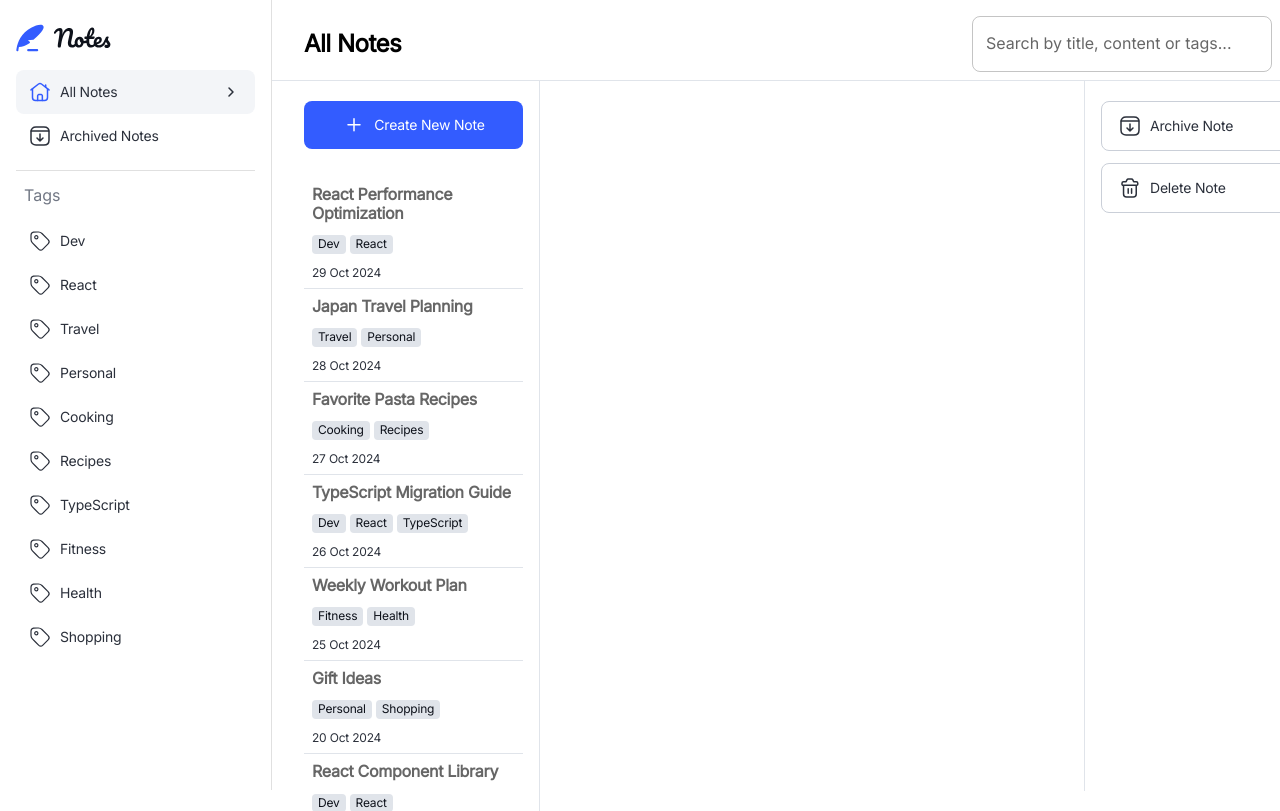
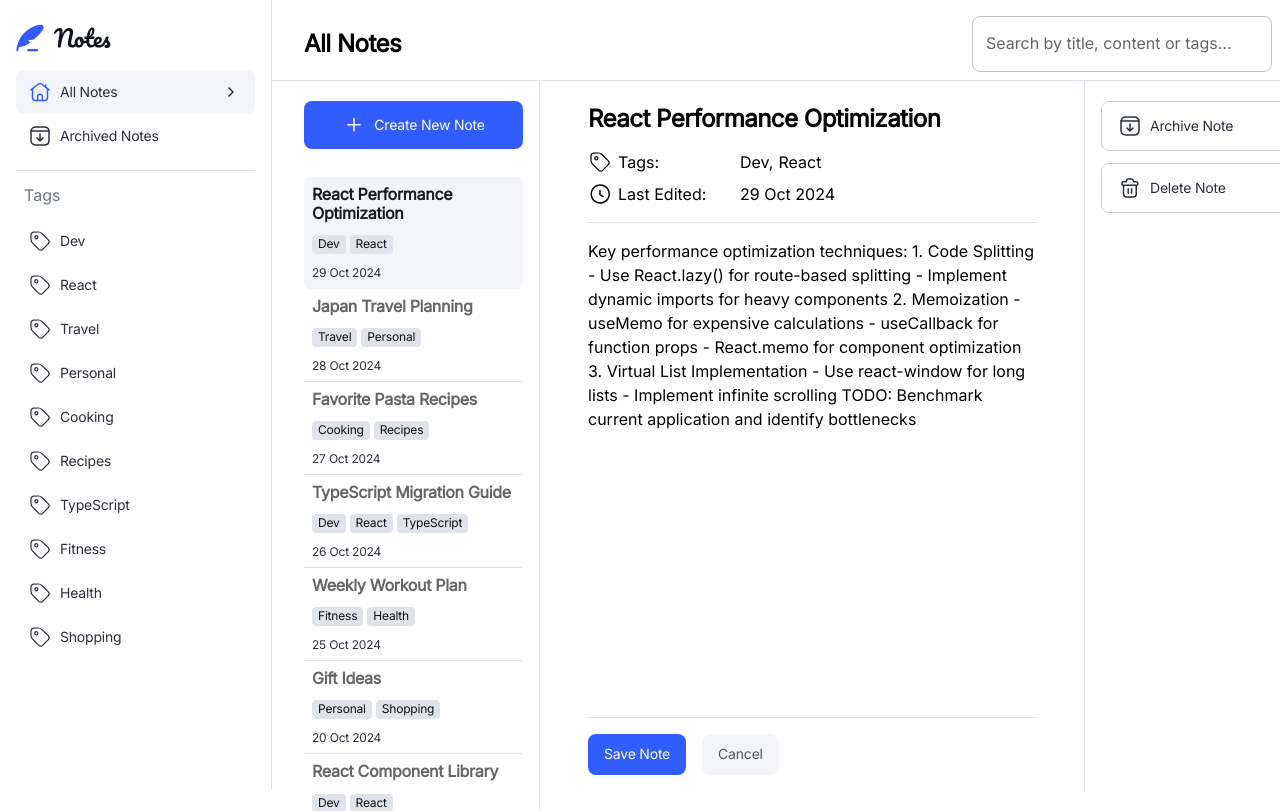
Before and after one commit to Anastasiya2310/NotesTaking, a React (Create React App) app: page / in a window 1280 px wide. Shown: the top 811 px of the page. Built offline with nearby package versions, Linux system fonts and the light colour scheme.

Commit message:
add default value for tab context

```diff
--- a/public/data.json
+++ b/public/data.json
@@ -1,6 +1,7 @@
 {
     "notes": [
         {
+            "id": 1,
             "title": "React Performance Optimization",
             "tags": ["Dev", "React"],
             "content": "Key performance optimization techniques:\n\n1. Code Splitting\n- Use React.lazy() for route-based splitting\n- Implement dynamic imports for heavy components\n\n2. Memoization\n- useMemo for expensive calculations\n- useCallback for function props\n- React.memo for component optimization\n\n3. Virtual List Implementation\n- Use react-window for long lists\n- Implement infinite scrolling\n\nTODO: Benchmark current application and identify bottlenecks",
@@ -8,6 +9,7 @@
             "isArchived": false
         },
         {
+            "id": 2,
             "title": "Japan Travel Planning",
             "tags": ["Travel", "Personal"],
             "content": "Japan Trip Planning - Spring 2025\n\nItinerary Draft:\nWeek 1: Tokyo\n- Shibuya and Harajuku\n- TeamLab Digital Art Museum\n- Day trip to Mount Fuji\n\nWeek 2: Kyoto & Osaka\n- Traditional temples\n- Cherry blossom viewing\n- Food tour in Osaka\n\nBudget: $3000\nAccommodation: Mix of hotels and traditional ryokans\nJR Pass: 14 days\n\nTODO: Book flights 6 months in advance",
@@ -15,6 +17,7 @@
             "isArchived": false
         },
         {
+            "id": 3,
             "title": "Favorite Pasta Recipes",
             "tags": ["Cooking", "Recipes"],
             "content": "Classic Italian Recipes:\n\n1. Carbonara\n- Eggs, pecorino, guanciale\n- No cream ever!\n- Save pasta water\n\n2. Cacio e Pepe\n- Pecorino Romano\n- Fresh black pepper\n- Technique is crucial\n\n3. Arrabbiata\n- San Marzano tomatoes\n- Fresh garlic\n- Red pepper flakes\n\nNote: Always use high-quality ingredients",
@@ -22,6 +25,7 @@
             "isArchived": false
         },
         {
+            "id": 4,
             "title": "TypeScript Migration Guide",
             "tags": ["Dev", "React", "TypeScript"],
             "content": "Project migration steps:\n\n1. Initial Setup\n- Install TypeScript dependencies\n- Configure tsconfig.json\n- Set up build pipeline\n\n2. Migration Strategy\n- Start with newer modules\n- Add type definitions gradually\n- Use 'any' temporarily for complex cases\n\n3. Testing Approach\n- Update test configuration\n- Add type testing\n- Validate build process\n\nDeadline: End of Q4 2024",
@@ -29,6 +33,7 @@
             "isArchived": true
         },
         {
+            "id": 5,
             "title": "Weekly Workout Plan",
             "tags": ["Fitness", "Health"],
             "content": "Monday: Upper Body\n- Bench Press 4x8\n- Rows 4x10\n- Shoulder Press 3x12\n- Pull-ups 3 sets\n\nWednesday: Lower Body\n- Squats 4x8\n- Romanian Deadlifts 3x10\n- Lunges 3x12 each\n- Calf Raises 4x15\n\nFriday: Full Body\n- Deadlifts 3x5\n- Push-ups 3x12\n- Leg Press 3x12\n- Core Work\n\nCardio: Tuesday/Thursday - 30 min run",
@@ -36,6 +41,7 @@
             "isArchived": false
         },
         {
+            "id": 6,
             "title": "Gift Ideas",
             "tags": ["Personal", "Shopping"],
             "content": "Birthday and Holiday Gift List:\n\nMom:\n- Cooking class subscription\n- Kindle Paperwhite\n- Spa day package\n\nDad:\n- Golf lessons\n- Wireless earbuds\n- BBQ accessories\n\nSister:\n- Art supplies set\n- Yoga mat kit\n- Coffee subscription\n\nBudget per person: $150-200",
@@ -43,6 +49,7 @@
             "isArchived": true
         },
         {
+            "id": 7,
             "title": "React Component Library",
             "tags": ["Dev", "React"],
             "content": "Custom Component Library Structure:\n\n1. Basic Components\n- Button\n- Input\n- Card\n- Modal\n\n2. Form Components\n- FormField\n- Select\n- Checkbox\n- RadioGroup\n\n3. Layout Components\n- Container\n- Grid\n- Flex\n\nAll components need:\n- TypeScript definitions\n- Unit tests\n- Storybook documentation\n- Accessibility support",
@@ -50,6 +57,7 @@
             "isArchived": true
         },
         {
+            "id": 8,
             "title": "Meal Prep Ideas",
             "tags": ["Cooking", "Health", "Recipes"],
             "content": "Weekly Meal Prep Plan:\n\nBreakfast Options:\n- Overnight oats\n- Egg muffins\n- Smoothie packs\n\nLunch Containers:\n- Greek chicken bowl\n- Buddha bowls\n- Tuna pasta salad\n\nSnacks:\n- Cut vegetables\n- Mixed nuts\n- Greek yogurt parfait\n\nPrep Time: Sunday 2-4pm\nStorage: Glass containers\nLasts: 4-5 days",
@@ -57,6 +65,7 @@
             "isArchived": false
         },
         {
+            "id": 9,
             "title": "Reading List",
             "tags": ["Personal", "Dev"],
             "content": "Current Reading Queue:\n\n1. Technical Books\n- Clean Architecture by Robert Martin\n- Designing Data-Intensive Applications\n- TypeScript Design Patterns\n\n2. Personal Development\n- Deep Work by Cal Newport\n- Atomic Habits\n- The Psychology of Money\n\nCurrently Reading: Clean Architecture\nNext Up: Deep Work\n\nGoal: One book per month",
@@ -64,6 +73,7 @@
             "isArchived": false
         },
         {
+            "id": 10,
             "title": "Fitness Goals 2025",
             "tags": ["Fitness", "Health", "Personal"],
             "content": "2025 Fitness Objectives:\n\n1. Strength Goals\n- Bench press: 225 lbs\n- Squat: 315 lbs\n- Deadlift: 405 lbs\n\n2. Cardio Goals\n- Run half marathon\n- 5k under 25 minutes\n\n3. Habits\n- Gym 4x per week\n- Daily 10k steps\n- Sleep 7+ hours\n\nTrack all workouts in Strong app",
--- a/src/App.tsx
+++ b/src/App.tsx
@@ -1,4 +1,4 @@
-import { useState } from "react";
+import { useState, useEffect } from "react";
 import "./App.css"
 import "@fontsource/inter"
 import { Typography,
@@ -29,10 +29,18 @@ function App() {
   let tagsUnique = [...new Set(tagsArray)];
   const appliedTheme = useTheme();
   const isLargeScreen = useMediaQuery(appliedTheme.breakpoints.up('lg'));
-  const [selectedNoteId, setSelectedNoteId] = useState(notes?.length > 0 ? "0" : "");
+  const [selectedNoteId, setSelectedNoteId] = useState(0);
   const [showArchived, setShowArchived] = useState(false);
   const filteredIsArchived = notes?.filter(note => !showArchived ? (activeTag === "" || note.tags?.includes(activeTag)) : note.isArchived);
   const [title, setTitle] = useState("All Notes");
+
+  useEffect(() => {
+    if(filteredIsArchived.length > 0) {
+      setSelectedNoteId(filteredIsArchived[0].id);
+    } else {
+      setSelectedNoteId(0);
+    }
+  }, [activeTag, showArchived, filteredIsArchived]);
 
   const headerTitle:ITitle = {
     all: "All Notes",
@@ -59,16 +67,17 @@ function App() {
               setTitle={setTitle}
               headerTitle={headerTitle}
               setActiveTag={setActiveTag}
+              activeTag={activeTag}
             />
           </Box>
           <Grid2 size={{ xs: 12, lg: 9 }} sx={{ flexDirection: "column", alignItems: "flex-start" }}>
             <Header title={title} />
-            <TabContext value={selectedNoteId}>
+            <TabContext value={filteredIsArchived.some(note => note.id === selectedNoteId) ? selectedNoteId : (filteredIsArchived[0]?.id || 0)}>
               <Grid2 container spacing={3} sx={{ alignItems: "flex-start", px: 4, width: "100%" }}>
                 <Grid2 size={{ lg: 3 }}>
                   <Box sx={{ height: `calc(100vh - 90px)`, overflow: "scroll", flexDirection: "column", pr: 2, pt: 2.5, textAlign: "left", borderRight: 1, borderColor: "neutral.200"}}>
                     <TabList
-                      onChange={(_event:React.SyntheticEvent, newValue:string) => { setSelectedNoteId(newValue)}}
+                      onChange={(_event:React.SyntheticEvent, newValue:number) => { setSelectedNoteId(newValue)}}
                       variant="scrollable"
                       orientation="vertical"
                       scrollButtons={false}
@@ -86,11 +95,11 @@ function App() {
                           <Typography variant="h4">Create New Note</Typography>
                         </Button>
                       </Box>
-                      {filteredIsArchived?.map((note, index) => (
+                      {filteredIsArchived?.map((note) => (
                         <Tab
-                          key={index}
+                          key={note.id}
                           label={<SidebarNotes note={note} />}
-                          value={String(index)}
+                          value={note.id}
                           sx={{
                             textTransform: "capitalize",
                             display: "flex",
@@ -105,16 +114,18 @@ function App() {
                               borderBottom: 1,
                               borderColor: "transparent",
                             },
-
-                          }}/>
+                          }}
+                          onClick={() => console.log('filteredIsArchived: ', filteredIsArchived)}
+                          />
                       ))}
                     </TabList>
                   </Box>
                 </Grid2>
 
                 <Grid2 size={{ lg: 6 }}>
-                  {filteredIsArchived?.map((note, index) => (
-                    <TabPanel key={index} value={String(index)}>
+                  {filteredIsArchived?.map((note) => (
+
+                    <TabPanel key={note.id} value={note.id}>
                       <Content note={note} />
                     </TabPanel>
                   ))}
--- a/src/components/SidebarLeft/SidebarLeft.tsx
+++ b/src/components/SidebarLeft/SidebarLeft.tsx
@@ -5,16 +5,15 @@ import { ISidebarLeftProps } from "../../interfaces/interfaces";
 import { Grid2, Box, Divider, Button, Typography } from "@mui/material";
 import { IconTag, IconHome, IconArchive, IconChevronR } from "../../assets/icons";
 
-function SidebarLeft({ tags, setShowArchived, setTitle, headerTitle, setActiveTag}: ISidebarLeftProps) {
+function SidebarLeft({ tags, setShowArchived, setTitle, headerTitle, setActiveTag, activeTag}: ISidebarLeftProps) {
   const handleTagClick = (e: React.MouseEvent<HTMLButtonElement>) => {
     const tag = e.currentTarget.innerText?.trim();
-    if(tag) {
-      setActiveTag(tag);
-      setShowArchived(false);
-      setTitle(`Notes Tagged: ${tag}`);
-      setActiveButton(tag);
-    }
+    setActiveTag(tag === activeTag ? "" : tag);
+    setShowArchived(false);
+    setTitle(`Notes Tagged: ${tag}`);
+    setActiveButton(tag);
   };
+
   const [activeButton, setActiveButton] = useState<string>(headerTitle.all);
 
   return (
@@ -29,8 +28,8 @@ function SidebarLeft({ tags, setShowArchived, setTitle, headerTitle, setActiveTa
             onClick={() => {
               setShowArchived(false);
               setTitle(headerTitle.all);
-              setActiveTag("");
-              setActiveButton(headerTitle.all);
+              // setActiveTag("");
+              setActiveButton(headerTitle.all)
             }}
             variant="text"
             sx={{ backgroundColor: (activeButton === headerTitle.all) ? "neutral.100" : "transparent", width: "100%", px: 1.5, py: 1.25, justifyContent: "space-between", alignItems: "center" }}
@@ -47,7 +46,7 @@ function SidebarLeft({ tags, setShowArchived, setTitle, headerTitle, setActiveTa
             onClick={() => {
               setShowArchived(true);
               setTitle(headerTitle.archived);
-              setActiveTag("");
+              // setActiveTag("");
               setActiveButton(headerTitle.archived);
             }}
             variant="text"
--- a/src/hooks/useFetchData.tsx
+++ b/src/hooks/useFetchData.tsx
@@ -12,6 +12,7 @@ const useFetchData = (url:string) => {
         const response = await fetch(url);
         const result = await response.json();
         setData(result);
+
       } catch {
         setError("Failed to fetch data")
       } finally {
--- a/src/interfaces/interfaces.ts
+++ b/src/interfaces/interfaces.ts
@@ -6,6 +6,7 @@ export interface ItemsProps<T> {
 }
 
 export interface INote {
+  id: number;
   title: string;
   tags: string[];
   content: string;
@@ -31,6 +32,7 @@ export interface ISidebarLeftProps extends ITagsList {
   setTitle: (value: string) => void;
   headerTitle: ITitle;
   setActiveTag: (value: string) => void;
+  activeTag: string;
 }
 
 export interface IFilteredTags {
```
